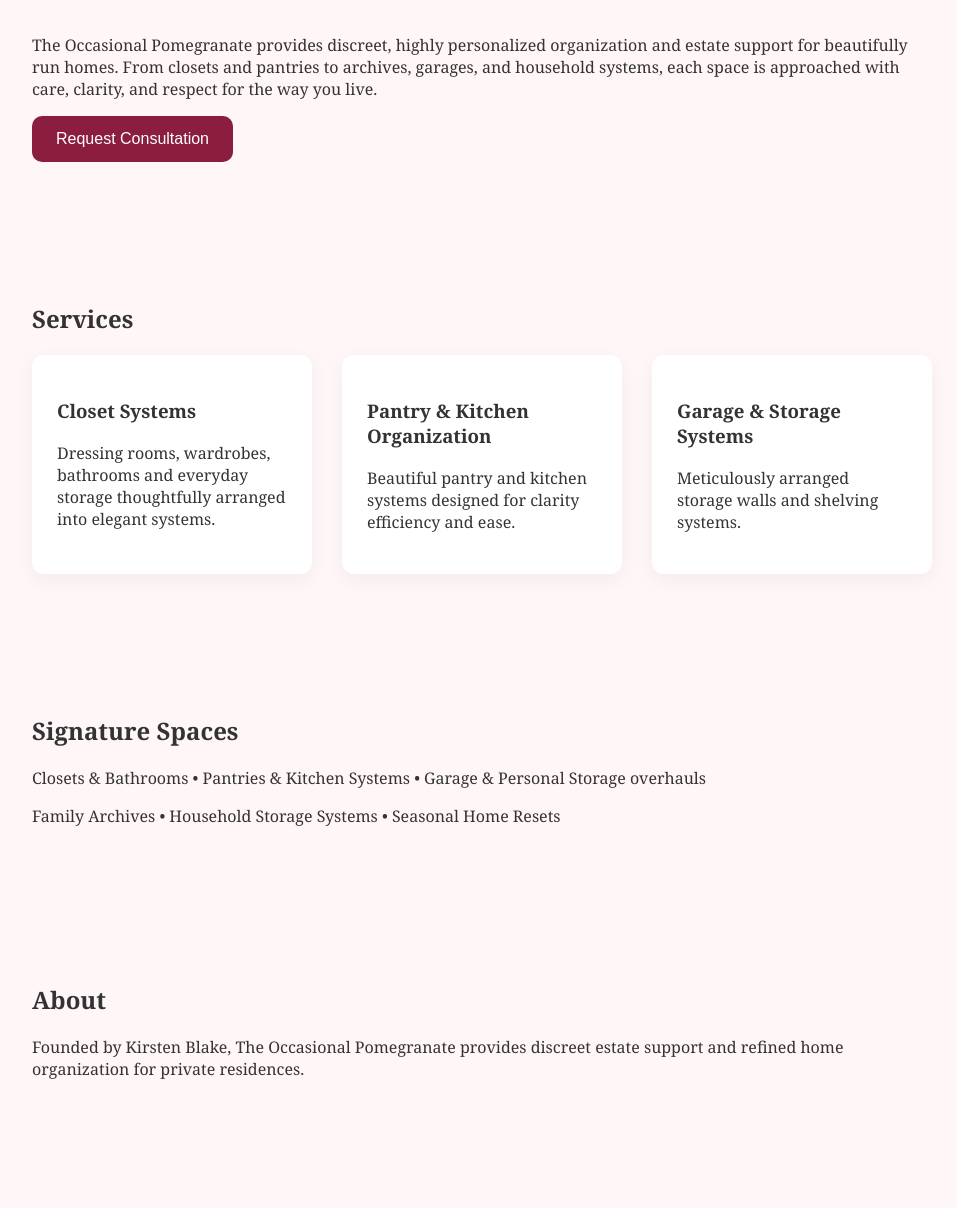
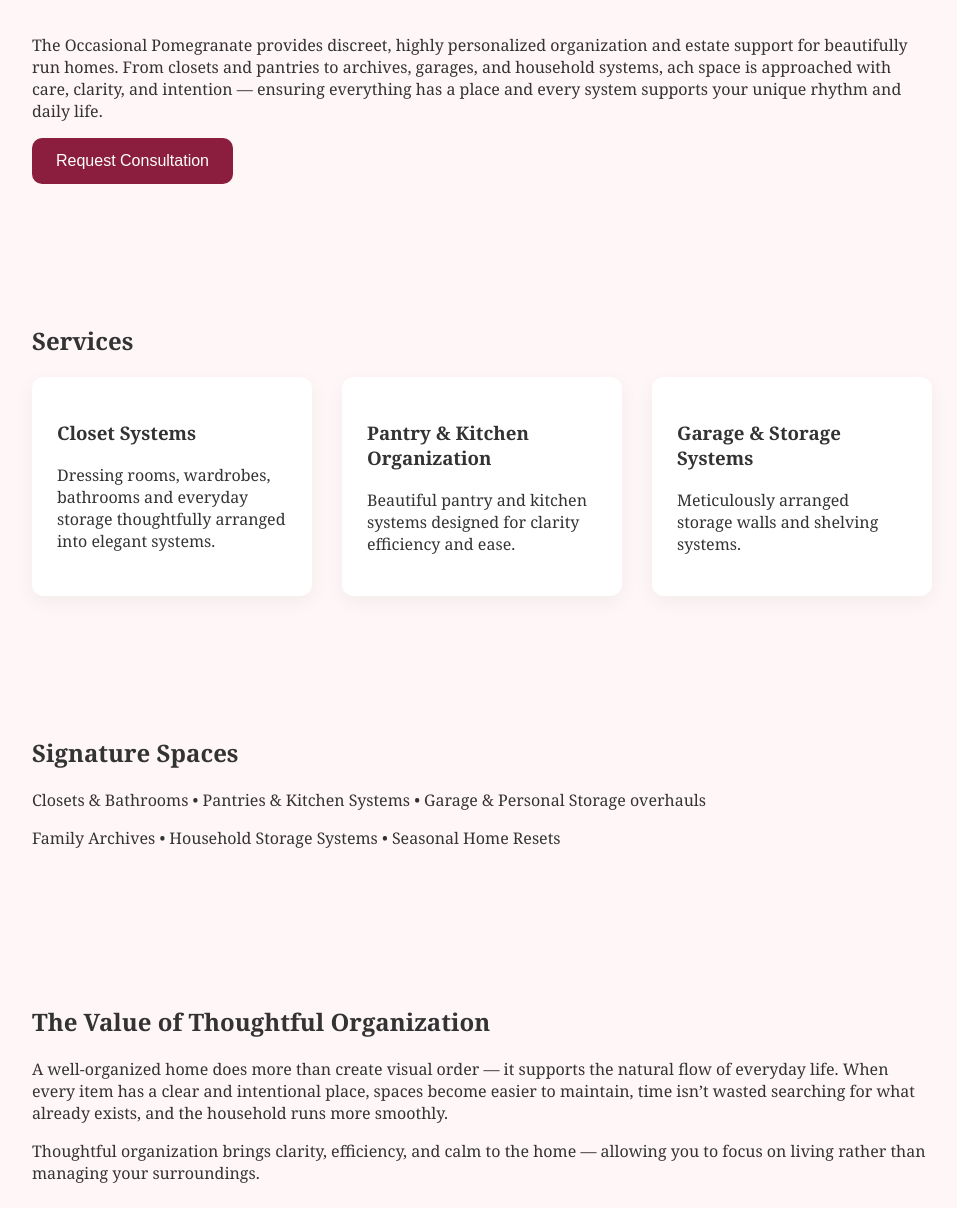
Before and after one commit to theOCCPOM/https-github.com-occasional-pomegranate-site, a plain HTML site: page index.html in a window 1280 px wide. Shown: the part 352-1560 px from the top of the page, without its empty margins (158-1115 px from the left). Drawn offline with Linux system fonts and the light colour scheme.

Commit message:
Update index.html

```diff
--- a/index.html
+++ b/index.html
@@ -69,7 +69,7 @@ margin-top:60px;
 
 <header>
 <h2>the occasional pomegranate</h2>
-<p>bespoke organization for private residences</p>
+<p>Elevated Home Organization & Estate Support</p>
 
 <nav>
 <a href="#services">Services</a>
@@ -86,8 +86,7 @@ margin-top:60px;
 <p>
 The Occasional Pomegranate provides discreet, highly personalized organization
 and estate support for beautifully run homes. From closets and pantries to
-archives, garages, and household systems, each space is approached with care,
-clarity, and respect for the way you live.
+archives, garages, and household systems, ach space is approached with care, clarity, and intention — ensuring everything has a place and every system supports your unique rhythm and daily life.
 </p>
 
 <a href="mailto:hello@theoccasionalpomegranate.com?subject=Consultation%20Request"><button>Request Consultation</button></a>
@@ -133,6 +132,19 @@ Family Archives • Household Storage Systems • Seasonal Home Resets
 
 </section>
 
+  <section>
+
+<h2>The Value of Thoughtful Organization</h2>
+
+<p>
+A well-organized home does more than create visual order — it supports the natural flow of everyday life. When every item has a clear and intentional place, spaces become easier to maintain, time isn’t wasted searching for what already exists, and the household runs more smoothly.
+</p>
+
+<p>
+Thoughtful organization brings clarity, efficiency, and calm to the home — allowing you to focus on living rather than managing your surroundings.
+</p>
+
+</section>
 <section id="about">
 
 <h2>About</h2>
```
